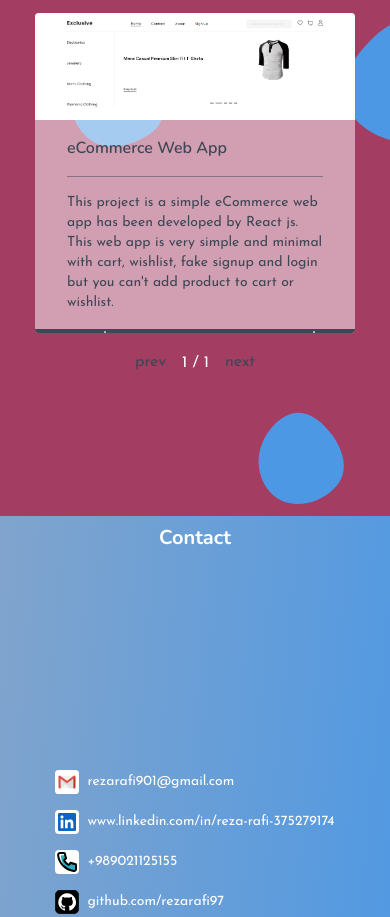
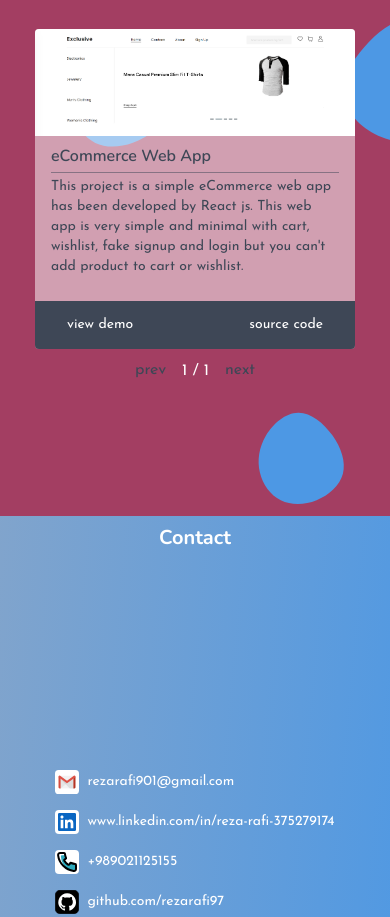
Before and after one commit to rezarafi97/myPortfolio, a React (Vite) app: page / in a window 390 px wide. Shown: the part 2860-3777 px from the top of the page. Built offline with nearby package versions, Linux system fonts and the light colour scheme.

Commit message:
fixing the projects section's ui

```diff
--- a/src/components/projects/Card.jsx
+++ b/src/components/projects/Card.jsx
@@ -1,7 +1,7 @@
 /* eslint-disable react/prop-types */
 const Card = ({ p }) => {
-  const titleClass = "font-nunito text-base md:text-lg font-medium text-p2";
-  const textClass = "font-josefin text-sm md:text-base font-normal text-p2";
+  const titleClass = "font-nunito text-base lg:text-lg font-medium text-p2";
+  const textClass = "font-josefin text-sm lg:text-base font-normal text-p2";
   const linkClass =
     "font-josefin text-sm md:text-base font-normal text-white hover:text-lg hover:font-medium";
 
@@ -9,9 +9,9 @@ const Card = ({ p }) => {
     <>
       <img src={p.imageURL} alt="ecommerce" className="w-full h-1/3" />
       <div className="flex flex-col justify-between h-2/3">
-        <div className="py-4 px-8">
+        <div className="py-2 px-4 lg:py-4 lg:px-8">
           <h3 className={titleClass}>{p.title}</h3>
-          <div className="w-full h-px bg-p2 bg-opacity-50 my-4"></div>
+          <div className="w-full h-px bg-p2 bg-opacity-50 my-1 lg:my-4"></div>
           <p className={textClass}>{p.description}</p>
         </div>
         <div className="bg-p2 h-12 px-8 flex justify-between items-center">
--- a/src/components/projects/ProjectsCard.jsx
+++ b/src/components/projects/ProjectsCard.jsx
@@ -7,7 +7,7 @@ const ProjectsCard = () => {
   const [index, setIndex] = useState(1);
 
   const divClass =
-    "w-80 h-80 md:w-[22rem] md:h-[22rem] lg:w-96 lg:h-96 bg-white bg-opacity-50 rounded overflow-hidden";
+    "w-80 h-80 lg:w-96 lg:h-96 bg-white bg-opacity-50 rounded overflow-hidden";
   const textClass = "text-white font-josefin text-base font-normal";
 
   const prevHandler = () => {
@@ -28,7 +28,7 @@ const ProjectsCard = () => {
         <Card p={projects[index - 1]} />
       </div>
 
-      <div className="flex justify-center my-4 gap-4">
+      <div className="flex justify-center my-2 lg:my-4 gap-4">
         <button
           onClick={prevHandler}
           className={`${textClass} disabled:text-p2`}
--- a/src/components/projects/ProjectsContainer.jsx
+++ b/src/components/projects/ProjectsContainer.jsx
@@ -6,7 +6,7 @@ const ProjectsContainer = () => {
 
   return (
     <div className="bg-bgAbout w-screen h-screen">
-      <div className="flex justify-center py-2 md:pt-4 md:pb-12">
+      <div className="flex justify-center py-2 lg:pt-4 lg:pb-12">
         <p className="text-white font-bold text-xl font-nunito">Projects</p>
       </div>
       <div className={divClass}>
```
